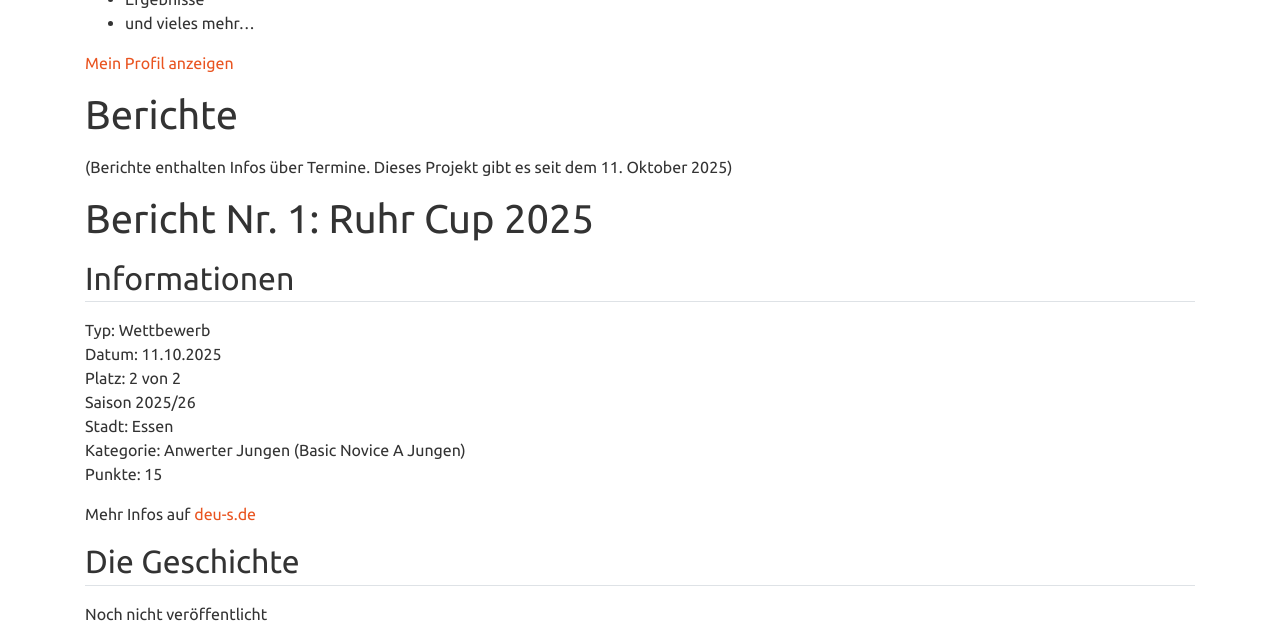
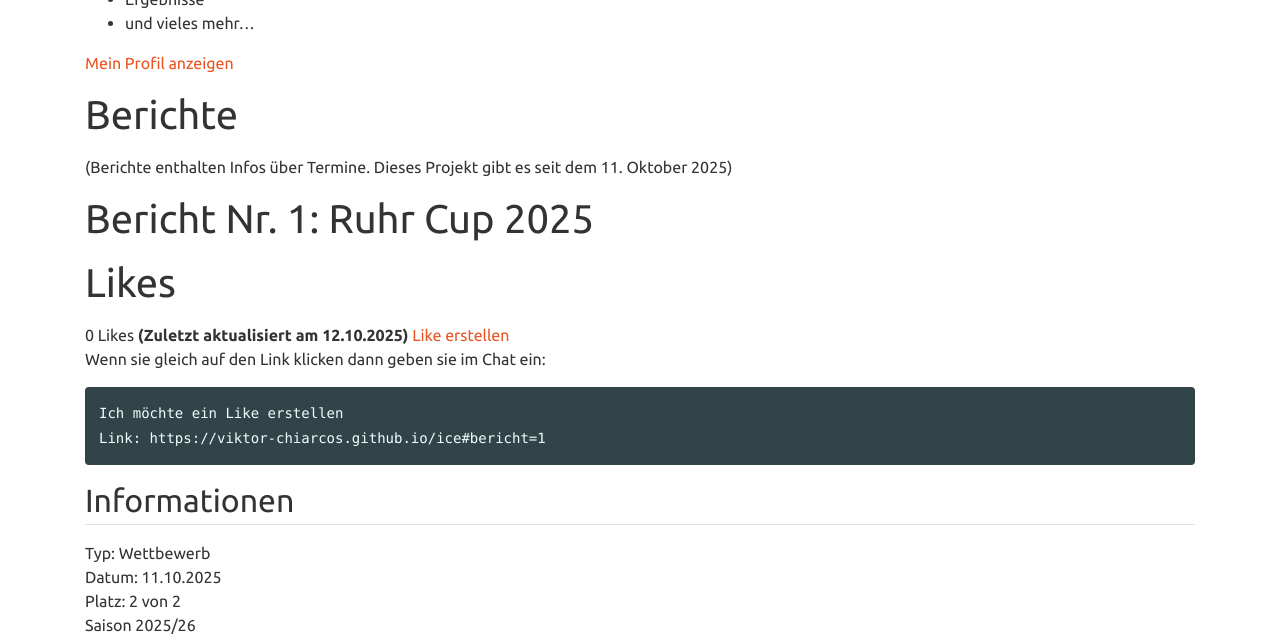
Before and after one commit to viktor-chiarcos/viktor-chiarcos.github.io, a Jekyll site: the page built from _pages/ice/index.md, in a window 1280 px wide and 1400 px high, scrolled down 557 px. Shown: the top 640 px of the window. Built offline with Jekyll 4.4.1, drawn with Linux system fonts in a browser that asks for light colours; some of the changed text lies outside the part shown.

Commit message:
Update index.md

```diff
--- a/_pages/ice/index.md
+++ b/_pages/ice/index.md
@@ -22,6 +22,16 @@ Was dich dort erwartet:
 (Berichte enthalten Infos über Termine. Dieses Projekt gibt es seit dem 11. Oktober 2025)
 
 # Bericht Nr. 1: Ruhr Cup 2025
+<a id="bericht=1">
+
+# Likes
+0 Likes **(Zuletzt aktualisiert am 12.10.2025)**
+[Like erstellen](https://chat.whatsapp.com/CggRJX5SJn8FMcLwCfd8VJ)\
+Wenn sie gleich auf den Link klicken dann geben sie im Chat ein:
+
+    Ich möchte ein Like erstellen
+    Link: https://viktor-chiarcos.github.io/ice#bericht=1
+
 ## Informationen
 Typ: Wettbewerb\
 Datum: 11.10.2025\
@@ -37,10 +47,7 @@ Mehr Infos auf [deu-s.de](https://deu-s.de/wettbewerbe/RUHRC/25-26)
 Noch nicht veröffentlicht
 
 ## Die Bilder
-
-<div style="text-align: center;">
-<img src="https://raw.githubusercontent.com/viktor-chiarcos/viktor-chiarcos.github.io/refs/heads/main/_pages/ice/IMG_9835.jpeg" style="width: 80%;text-align: center;" />
-</div>
+Noch keine Bilder veröffentlicht
 
 # Bereich alter veröffentlichungen
 
```
